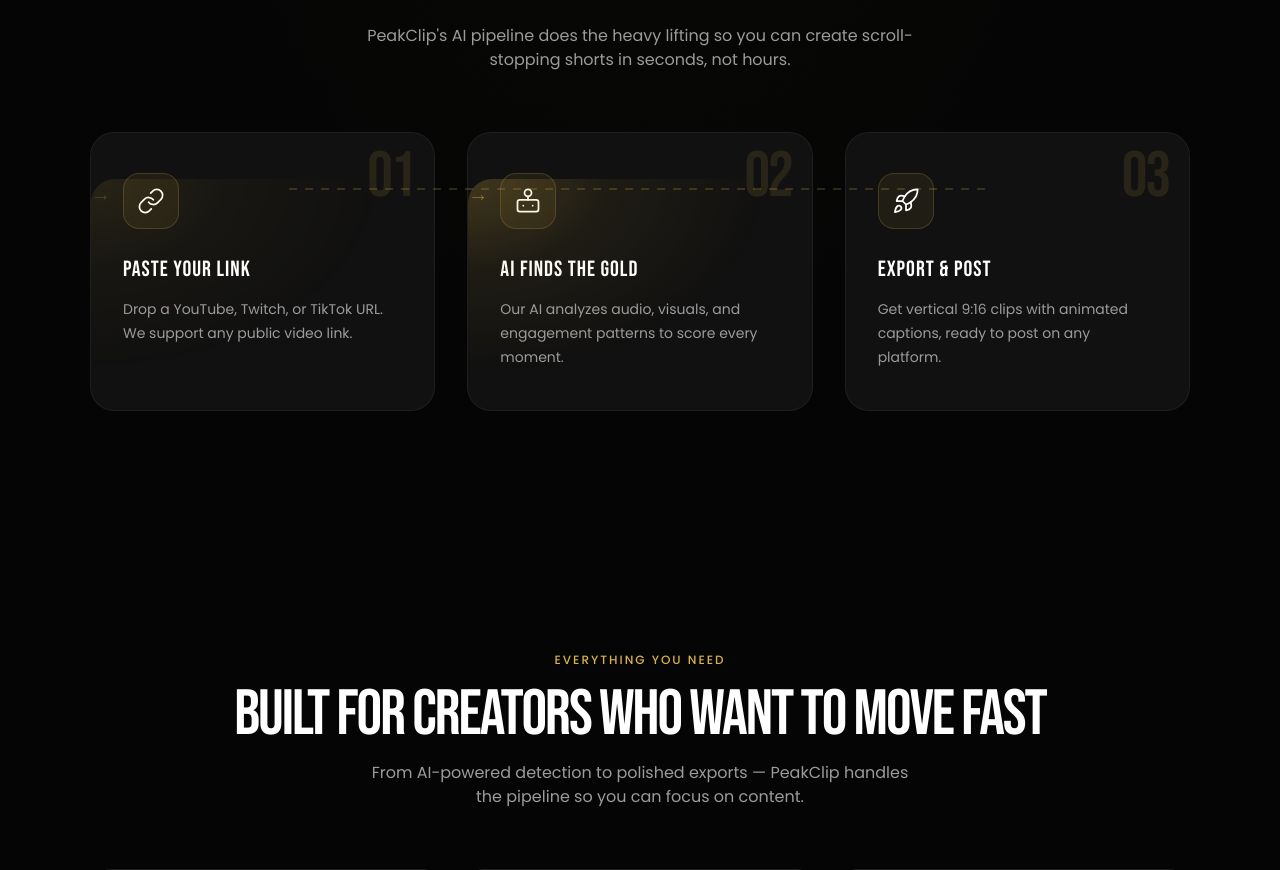
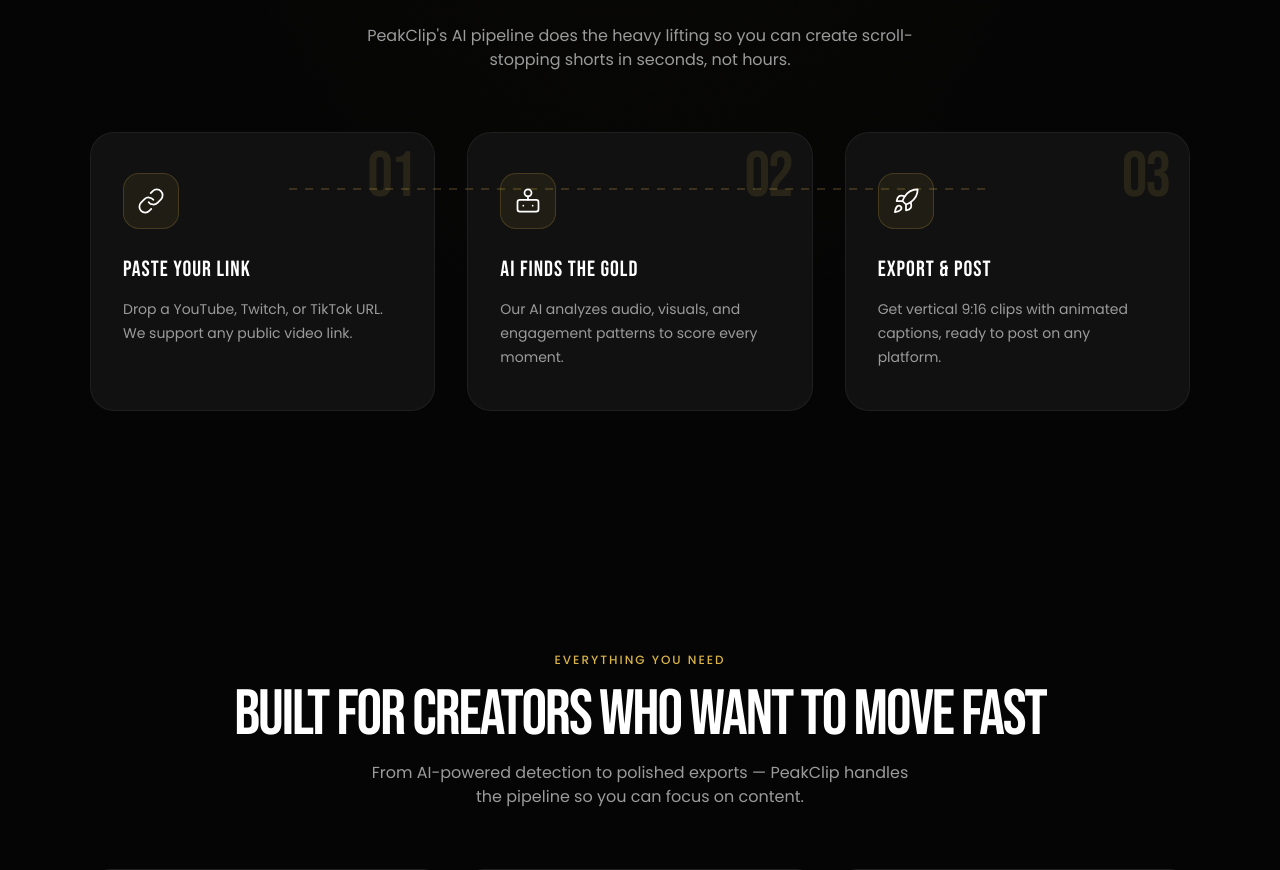
Before and after one commit to aitonzp01-png/peakclip-backend, a Next.js app in the folder peakclip-app/: page /landing in a window 1280 px wide. Shown: the part 1141-2011 px from the top of the page. Built offline with nearby package versions, Linux system fonts and the light colour scheme.

Commit message:
Remove gold overlay from how-cards, keep simple hover only

```diff
--- a/peakclip-app/app/peakclip.css
+++ b/peakclip-app/app/peakclip.css
@@ -49,29 +49,6 @@
   transform: translateY(-6px);
   border-color: var(--brand-border);
   box-shadow: 0 20px 60px rgba(0, 0, 0, 0.3), 0 0 40px rgba(217, 179, 71, 0.05);
-}
-
-.how-card::after {
-  content: '';
-  position: absolute;
-  top: 0;
-  left: 0;
-  width: 100%;
-  height: 100%;
-  background: radial-gradient(
-    ellipse 160% 130% at 0% 0%,
-    rgba(217, 179, 71, 0.4) 0%,
-    rgba(217, 179, 71, 0.12) 25%,
-    transparent 55%
-  );
-  opacity: 0;
-  transition: opacity 400ms ease;
-  pointer-events: none;
-  border-radius: 24px;
-}
-
-.how-card:hover::after {
-  opacity: 1;
 }
 
 .how-card:hover::before {
```
